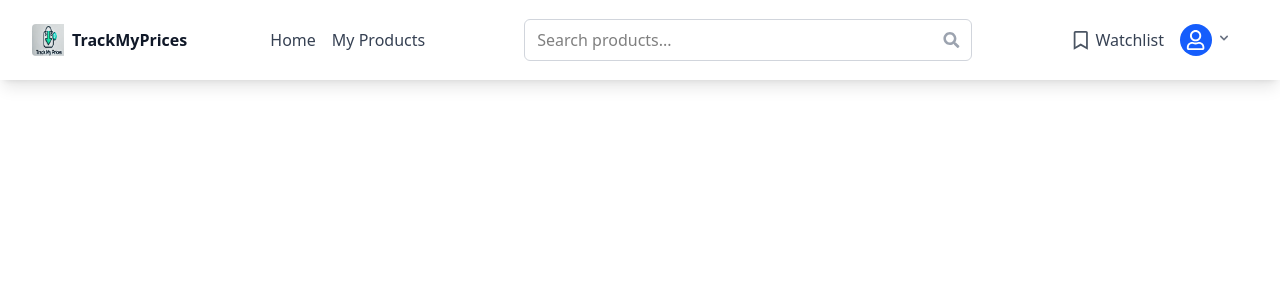
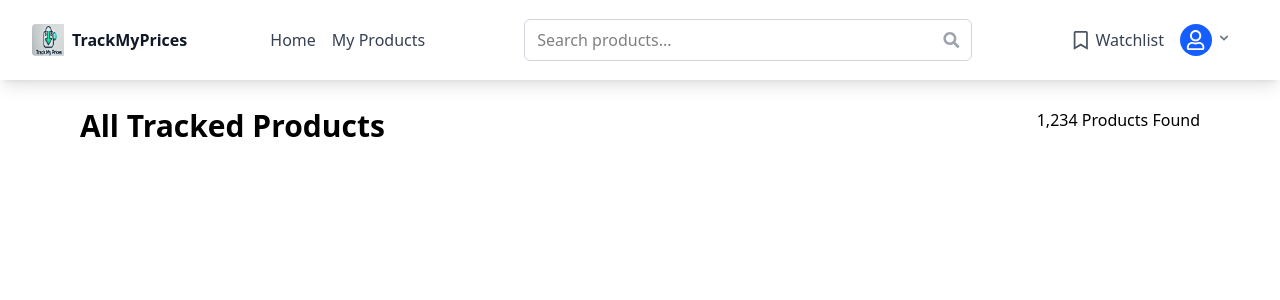
Before and after one commit to youssefElhoubi/Track-my-prices, a React (Vite) app in the folder TMPfront/: page /user in a window 1280 px wide. Shown: the top 300 px of the page. Built offline with nearby package versions, Linux system fonts and the light colour scheme.

Commit message:
changed the place of the user home and made a small component to show the totale number of the products

```diff
--- a/TMPfront/src/App.tsx
+++ b/TMPfront/src/App.tsx
@@ -4,6 +4,7 @@ import LoginPage from "./pages/login";
 import SignUpForm from "./pages/signup";
 import LandingPage from "./pages/LandingPage";
 import Navbar from "./components/UserComponents/Nav";
+import UserHome from "./pages/User/UserHome";
 
 
 
@@ -11,15 +12,15 @@ function App() {
 
   return (
     <>
-    {/* <BrowserRouter>
+    <BrowserRouter>
     <Routes>
       <Route path="/" element={<LandingPage/>}/>
       <Route path="/login" element={<LoginPage/>}/>
       <Route path="/signup" element={<SignUpForm/>}/>
+      <Route path="/user" element={<UserHome/>}/>
       <Route path="*" element={<NotFound/>}/>
     </Routes>
-    </BrowserRouter> */}
-    <Navbar/>
+    </BrowserRouter>
     </>
   )
 }
--- /dev/null
+++ b/TMPfront/src/components/UserComponents/Allproducts.tsx
@@ -0,0 +1,16 @@
+import React from 'react'
+
+const Allproducts: React.FC = () => {
+    return (
+        <>
+            <div className="flex justify-between py-7">
+                <h1 className='text-3xl font-black'>
+                    All Tracked Products
+                </h1>
+                <p>1,234 Products Found</p>
+            </div>
+        </>
+    )
+}
+
+export default Allproducts
--- /dev/null
+++ b/TMPfront/src/pages/User/UserHome.tsx
@@ -0,0 +1,16 @@
+import React from 'react';
+import Navbar from '../../components/UserComponents/Nav';
+import Allproducts from '../../components/UserComponents/Allproducts';
+
+const UserHome: React.FC = () => {
+    return (
+        <>
+            <Navbar />
+            <div className="px-20">
+            <Allproducts/>
+            </div>
+        </>
+    )
+}
+
+export default UserHome
```
